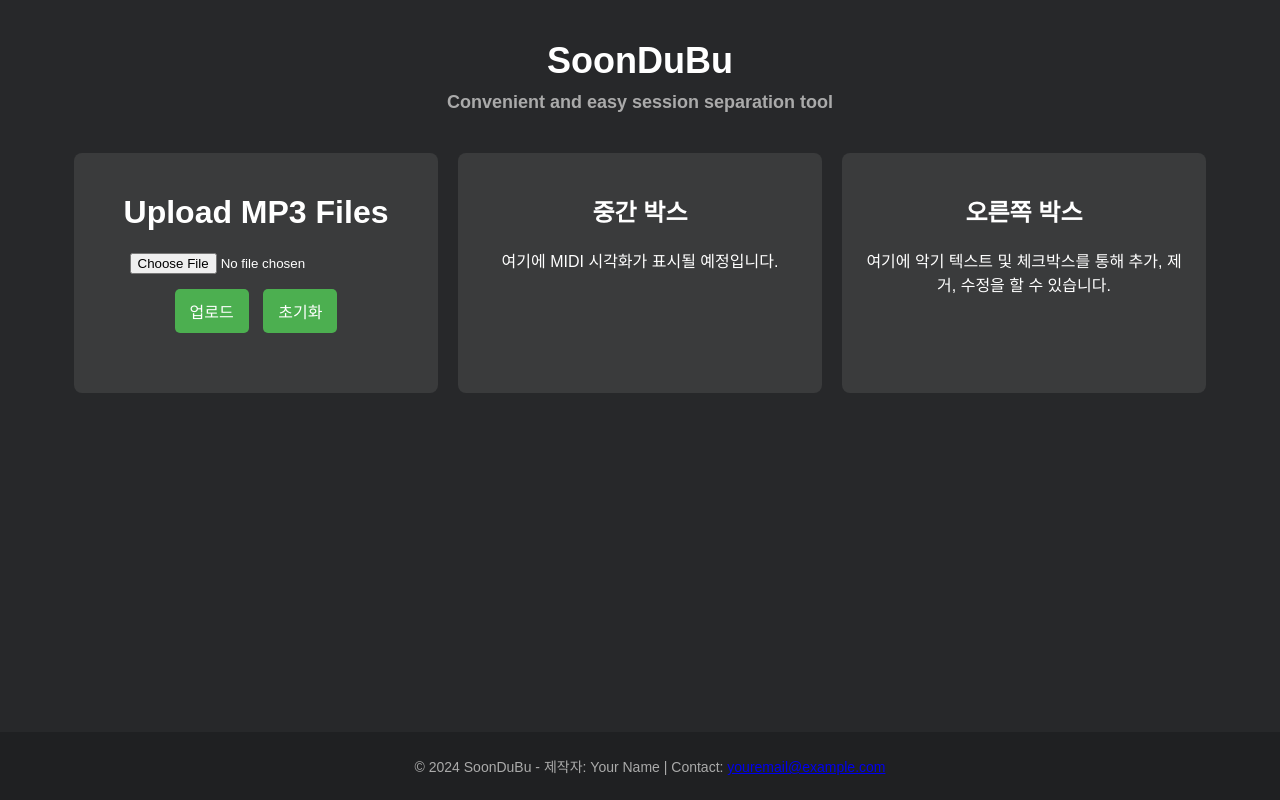
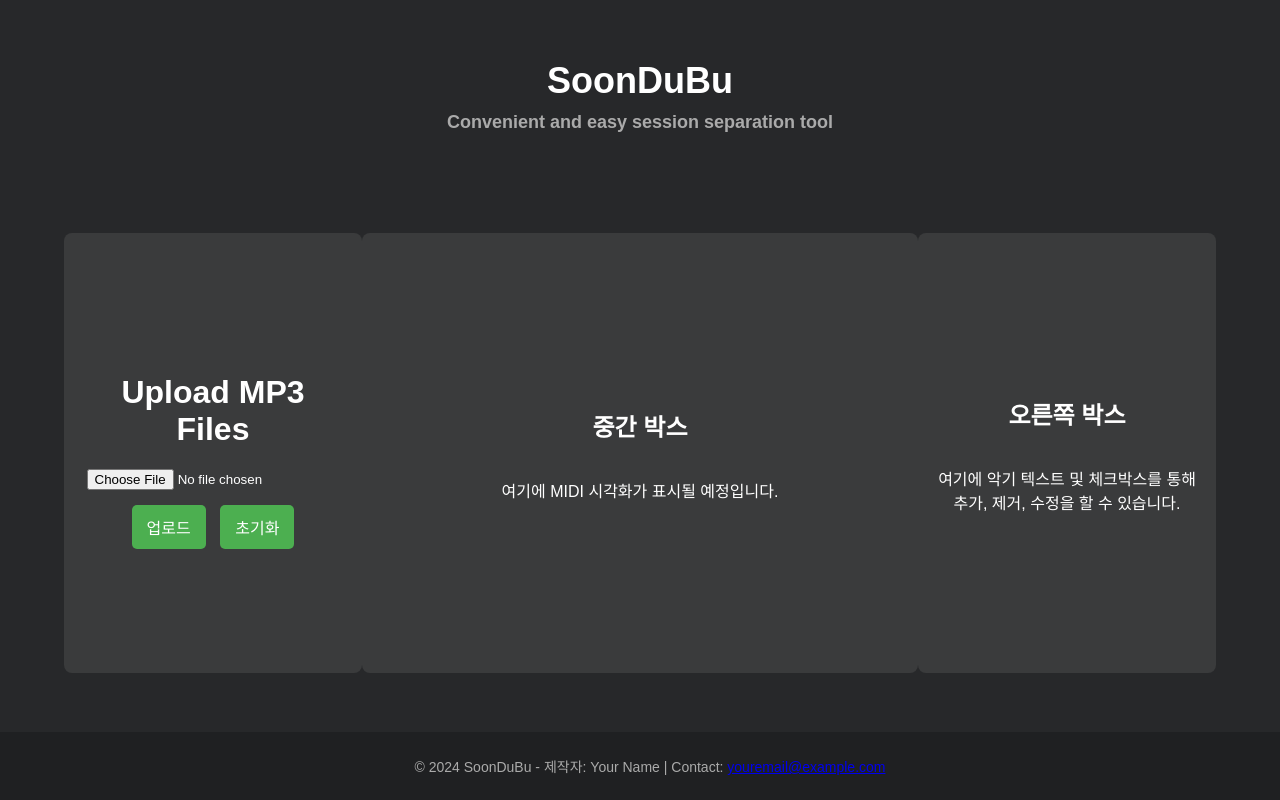
Before and after one commit to Ysw1mst/soonDubu, a Flask app: page / in a window 1280 px wide. Run offline with Flask 2, Linux system fonts and the light colour scheme.

Commit message:
Your commit message

```diff
--- a/static/script.js
+++ b/static/script.js
@@ -1,32 +1,27 @@
-const resizers = document.querySelectorAll('.resizer');
-const boxes = document.querySelectorAll('.box');
+const separators = document.querySelectorAll('.separator');
+const leftBox = document.querySelector('.left-box');
+const middleBox = document.querySelector('.middle-box');
+const rightBox = document.querySelector('.right-box');
 
-resizers.forEach((resizer) => {
-    let startX;
-    let startWidth;
-    let targetBox;
-
-    resizer.addEventListener('mousedown', (e) => {
-        startX = e.clientX;
-        targetBox = resizer.parentElement;
-        startWidth = targetBox.offsetWidth;
+separators.forEach(separator => {
+    separator.addEventListener('mousedown', function (e) {
+        e.preventDefault();
 
         document.addEventListener('mousemove', resize);
         document.addEventListener('mouseup', stopResize);
     });
 
     function resize(e) {
-        const offset = e.clientX - startX;
-        if (resizer.classList.contains('resizer-left')) {
-            const newWidth = startWidth - offset;
-            if (newWidth > 100) {
-                targetBox.style.width = newWidth + 'px';
-            }
-        } else if (resizer.classList.contains('resizer-right')) {
-            const newWidth = startWidth + offset;
-            if (newWidth > 100) {
-                targetBox.style.width = newWidth + 'px';
-            }
+        const containerWidth = document.querySelector('.container').offsetWidth;
+
+        if (separator.previousElementSibling === leftBox) {
+            let newWidth = e.clientX - leftBox.getBoundingClientRect().left;
+            leftBox.style.flex = `0 0 ${Math.max(newWidth, containerWidth * 0.1)}px`;
+            middleBox.style.flex = `0 0 ${Math.max(containerWidth - newWidth - rightBox.offsetWidth, containerWidth * 0.1)}px`;
+        } else if (separator.previousElementSibling === middleBox) {
+            let newWidth = e.clientX - middleBox.getBoundingClientRect().left;
+            middleBox.style.flex = `0 0 ${Math.max(newWidth, containerWidth * 0.2)}px`;
+            rightBox.style.flex = `0 0 ${Math.max(containerWidth - newWidth - leftBox.offsetWidth, containerWidth * 0.1)}px`;
         }
     }
 
--- a/static/styles.css
+++ b/static/styles.css
@@ -10,7 +10,7 @@ body {
 /* 제목 및 부제목 스타일 */
 .header {
     text-align: center;
-    padding: 40px 0 20px;
+    padding: 60px 0 20px;
 }
 
 .header h1 {
@@ -27,30 +27,47 @@ body {
 /* 메인 컨테이너 스타일 */
 .container {
     display: flex;
-    justify-content: space-between;
+    justify-content: center;
     align-items: center;
-    max-width: 90%; /* 페이지 양 끝 공백 줄임 */
+    height: calc(100vh - 200px); /* 페이지 중앙에 위치하도록 조정 */
+    max-width: 90%;
     margin: 0 auto;
-    padding: 20px 0;
 }
 
 /* 박스 스타일 */
 .box {
-    flex: 1;
-    margin: 0 10px;
-    padding: 20px;
     background-color: #3A3B3C;
     border-radius: 8px;
     text-align: center;
-    min-height: 200px;
+    min-height: 400px; /* 세로 길이 두 배로 조정 */
+    display: flex;
+    flex-direction: column;
+    justify-content: center;
+    padding: 20px;
+    flex-grow: 1;
+    transition: width 0.3s ease;
 }
 
-/* 구분선 스타일 */
+/* 크기 조절 구분선 스타일 */
 .separator {
     background-color: #4F4F4F;
     width: 5px;
     cursor: col-resize;
-    margin: 0 10px; /* 박스 사이 간격을 위한 여백 */
+    margin: 0 10px;
+    height: 100%;
+}
+
+/* 특정 박스의 초기 너비 */
+.left-box {
+    flex: 1;
+}
+
+.middle-box {
+    flex: 2;
+}
+
+.right-box {
+    flex: 1;
 }
 
 /* 버튼 스타일 */
```
